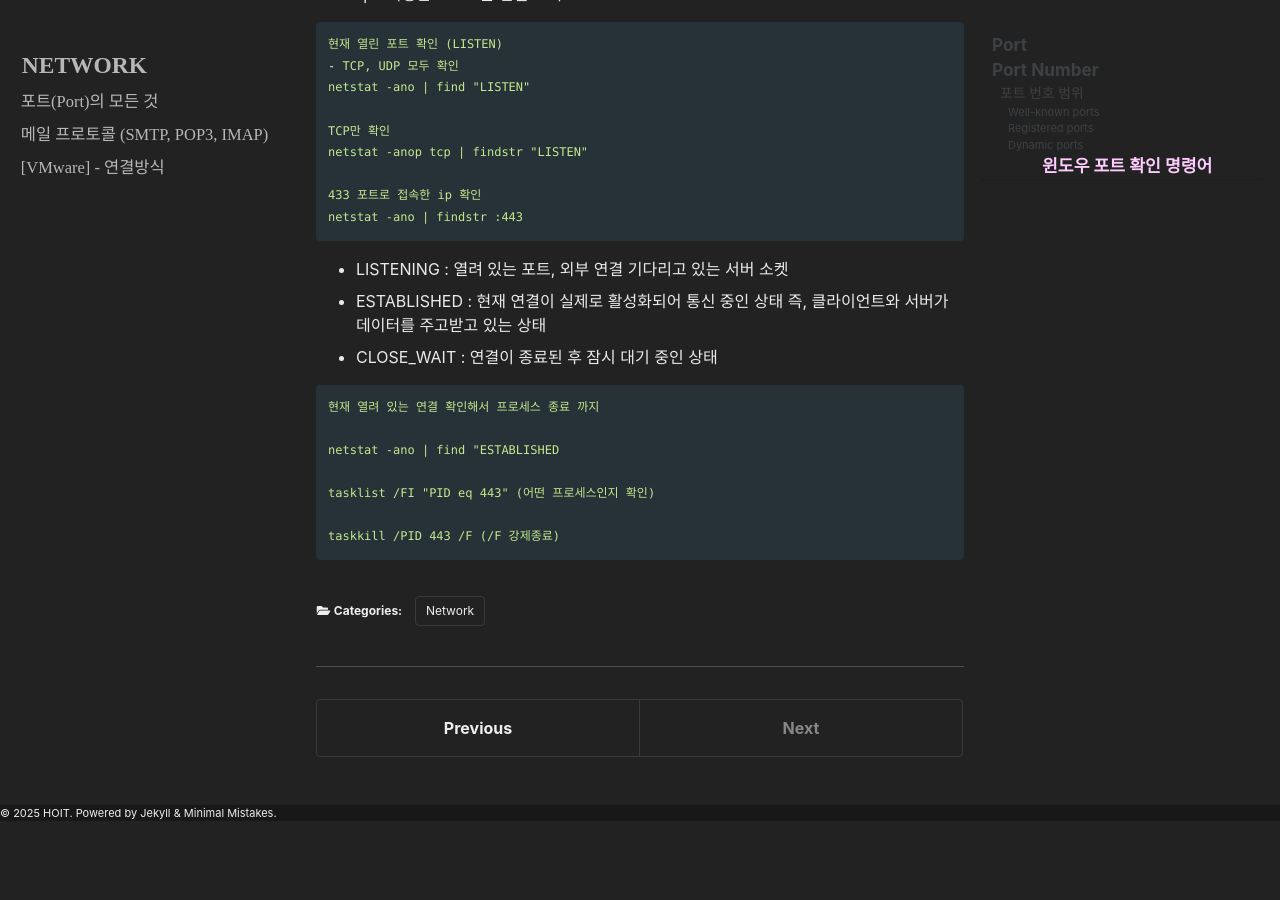
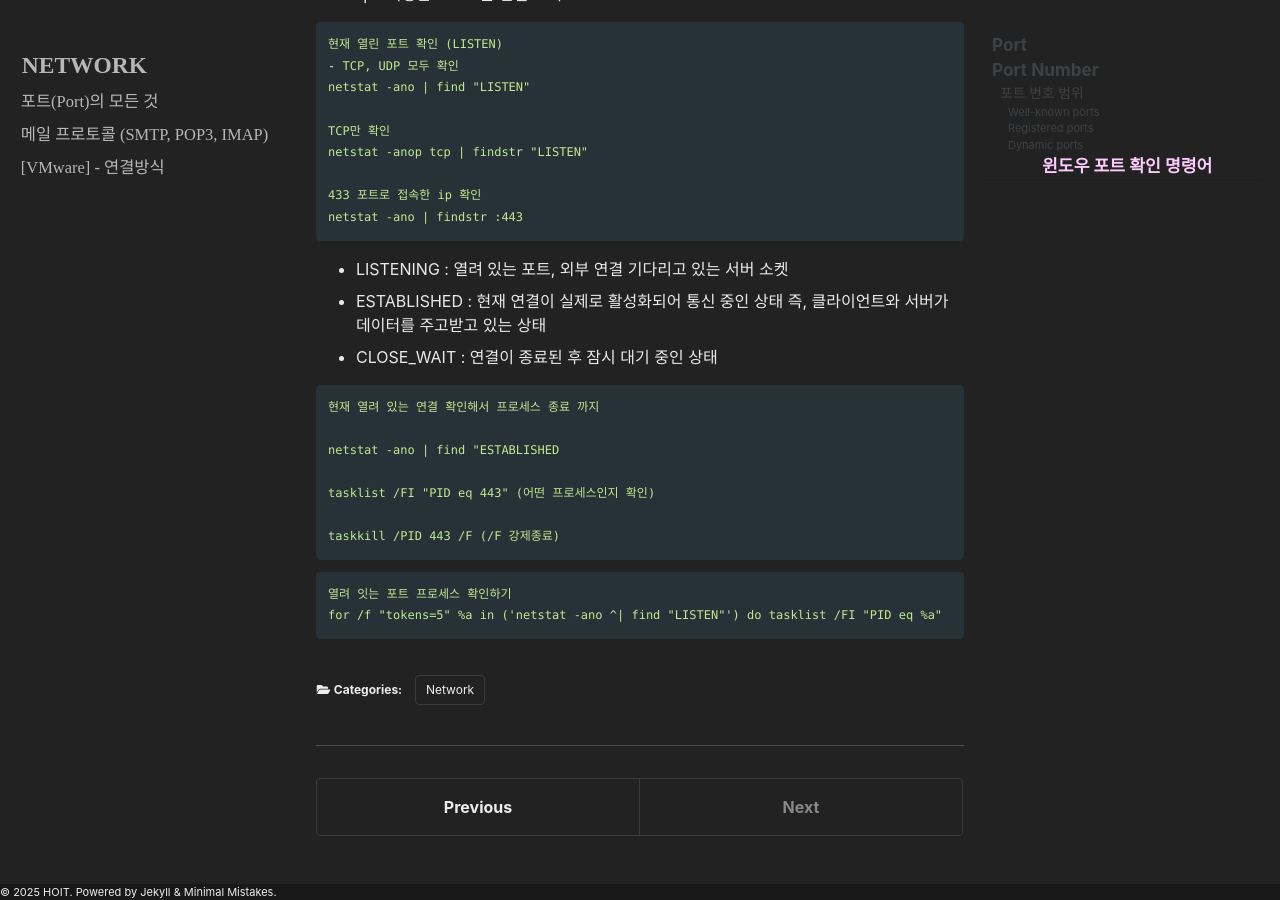
Before and after one commit to Hovember/Hovember.github.io, a Jekyll site: the page built from _posts/Network/2025-09-30-portnumber.md, in a window 1280 px wide and 900 px high, scrolled down 3449 px. Built offline with Jekyll 4.4.1, drawn with Linux system fonts in a browser that asks for light colours; cached includes are drawn as plain includes; some web fonts are replaced; before the commit the page ends 4270 px from its top, so only the background shows below that.

Commit message:
Update 2025-09-30-portnumber.md

````diff
--- a/_posts/Network/2025-09-30-portnumber.md
+++ b/_posts/Network/2025-09-30-portnumber.md
@@ -155,3 +155,8 @@ tasklist /FI "PID eq 443" (어떤 프로세스인지 확인)
 
 taskkill /PID 443 /F (/F 강제종료)
 ```
+
+```yaml
+열려 잇는 포트 프로세스 확인하기
+for /f "tokens=5" %a in ('netstat -ano ^| find "LISTEN"') do tasklist /FI "PID eq %a"
+```
````
